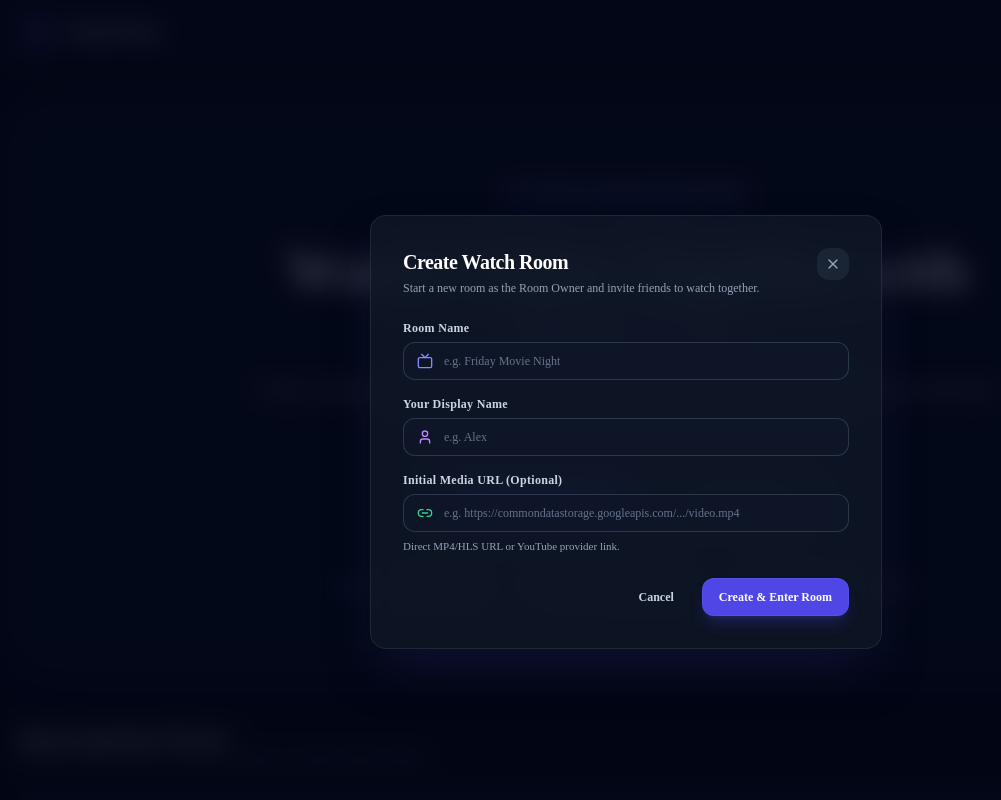
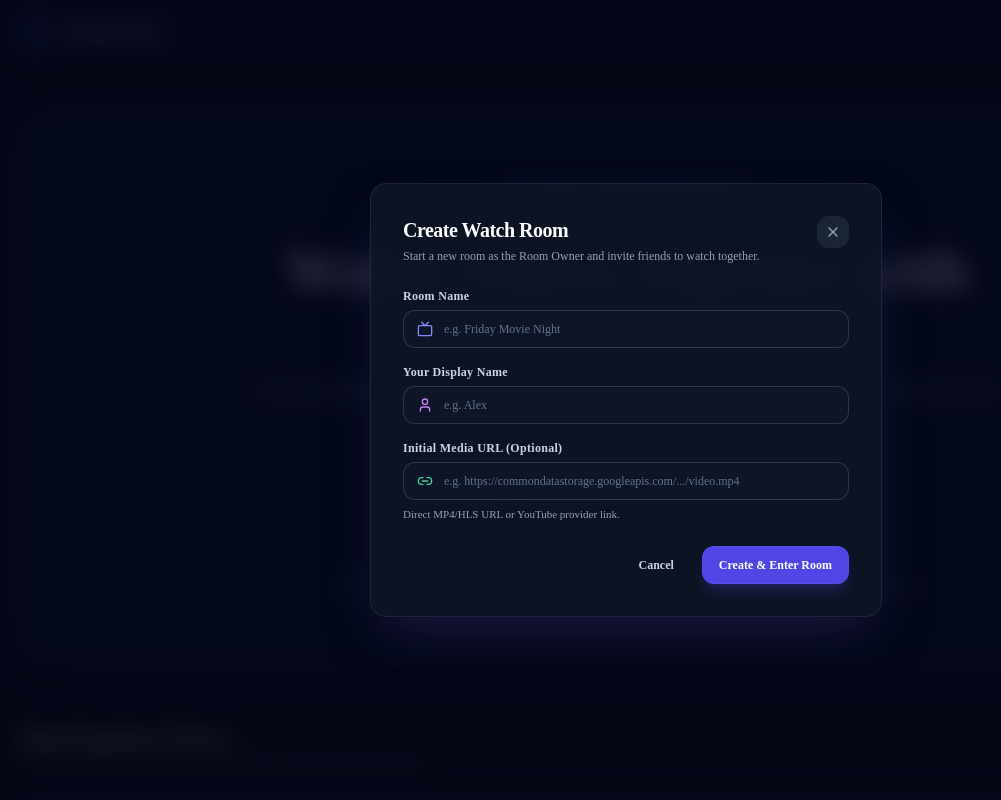
Before and after one commit to azizmoubsit/watch-party, a Next.js app: page / in a window 1280 px wide. Both pictures are taken after a click on the button "Create Watch Room". Shown: the top 800 px of the page, without its empty margins (14-1015 px from the left). Built offline with nearby package versions, Linux system fonts and the light colour scheme; no server answers.

Commit message:
fix(ui): use React createPortal and z-[9999] to force modal dialogs to center of screen

```diff
--- a/src/components/ui/dialog.tsx
+++ b/src/components/ui/dialog.tsx
@@ -1,6 +1,7 @@
 "use client";
 
 import * as React from "react";
+import { createPortal } from "react-dom";
 import { X } from "lucide-react";
 import { cn } from "@/lib/utils";
 
@@ -24,8 +25,13 @@ export function Dialog({
   const titleId = React.useId();
   const descriptionId = React.useId();
   const dialogRef = React.useRef<HTMLDivElement>(null);
+  const [mounted, setMounted] = React.useState(false);
 
-  // Close on Escape key
+  React.useEffect(() => {
+    setMounted(true);
+  }, []);
+
+  // Close on Escape key and disable background scroll
   React.useEffect(() => {
     const handleKeyDown = (e: KeyboardEvent) => {
       if (e.key === "Escape" && isOpen) {
@@ -44,13 +50,13 @@ export function Dialog({
     };
   }, [isOpen, onClose]);
 
-  if (!isOpen) return null;
+  if (!isOpen || !mounted) return null;
 
-  return (
-    <div className="fixed inset-0 z-50 flex items-center justify-center p-4 overflow-y-auto">
+  const modalContent = (
+    <div className="fixed inset-0 z-[9999] flex items-center justify-center p-4 sm:p-6 overflow-y-auto bg-slate-950/80 backdrop-blur-md animate-in fade-in duration-200">
       {/* Backdrop */}
       <div
-        className="fixed inset-0 bg-slate-950/80 backdrop-blur-md transition-opacity animate-in fade-in duration-200"
+        className="fixed inset-0 -z-10"
         onClick={onClose}
         aria-hidden="true"
       />
@@ -63,7 +69,7 @@ export function Dialog({
         aria-labelledby={titleId}
         aria-describedby={description ? descriptionId : undefined}
         className={cn(
-          "m-auto relative z-10 w-full max-w-lg rounded-2xl glass-card border border-indigo-500/20 p-6 sm:p-8 shadow-2xl shadow-indigo-950/50 animate-in zoom-in-95 duration-200 space-y-6",
+          "relative z-10 w-full max-w-lg rounded-2xl glass-card border border-indigo-500/30 p-6 sm:p-8 shadow-2xl shadow-indigo-950/80 animate-in zoom-in-95 duration-200 space-y-6 my-auto",
           className
         )}
       >
@@ -94,4 +100,6 @@ export function Dialog({
       </div>
     </div>
   );
+
+  return createPortal(modalContent, document.body);
 }
```
